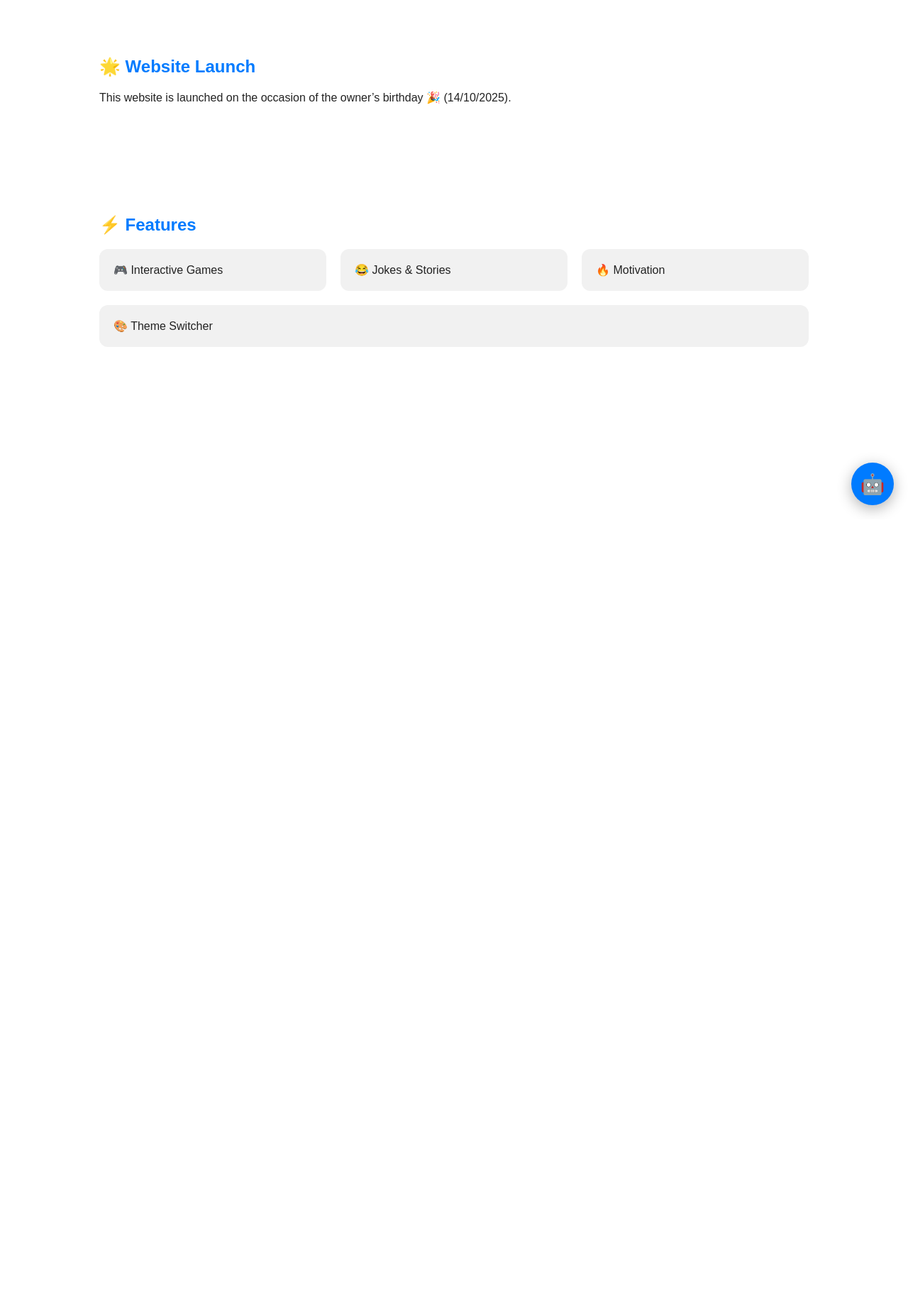
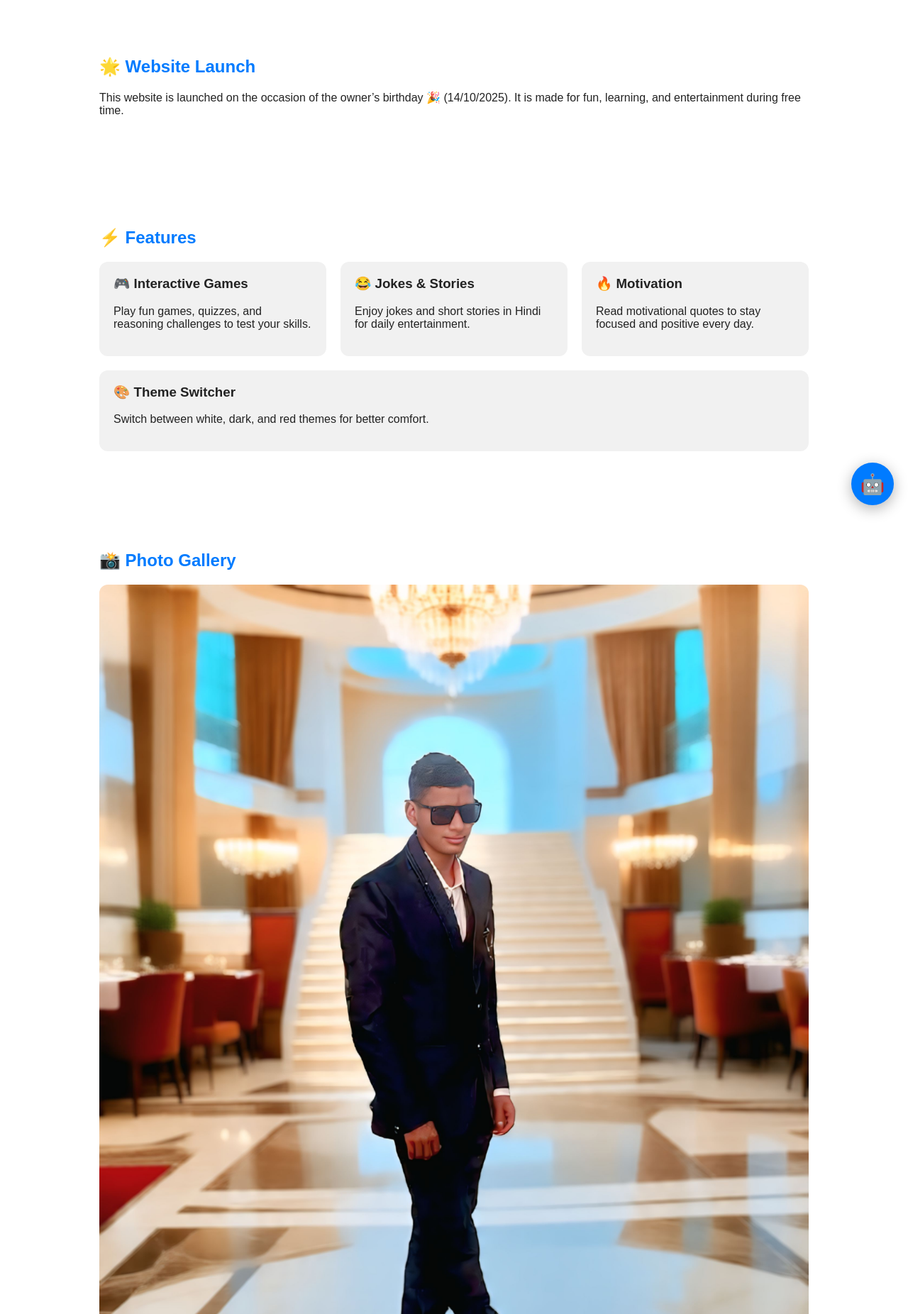
Before and after one commit to sauravraj1410-lab/srwebsite, a Django app: page / in a window 1280 px wide. Shown: the part 68-1920 px from the top of the page at 71% size. Before the commit the page ends 793 px from the top, so only its background shows below. Run offline with Django 5.2, Linux system fonts and the light colour scheme.

Commit message:
Update index.html

```diff
--- a/template/index.html
+++ b/template/index.html
@@ -147,8 +147,10 @@ nav {
 
 .section h2 {
   color: var(--accent-color);
+  margin-bottom: 20px;
 }
 
+/* Features */
 .features {
   display: flex;
   flex-wrap: wrap;
@@ -161,12 +163,29 @@ nav {
   color: #222;
   padding: 20px;
   border-radius: 12px;
+  transition: 0.3s;
+}
+
+.feature-card h3 {
+  margin-top: 0;
 }
 
 .feature-card:hover {
   transform: translateY(-5px);
-  transition: 0.3s;
   box-shadow: 0 8px 20px rgba(0,0,0,0.2);
+}
+
+/* Gallery */
+.gallery {
+  display: flex;
+  flex-wrap: wrap;
+  gap: 20px;
+}
+
+.gallery img {
+  flex: 1 1 280px;
+  max-width: 100%;
+  border-radius: 12px;
 }
 
 /* Bot Button */
@@ -194,7 +213,7 @@ nav {
   .nav-links {
     flex-direction: column;
   }
-  .features {
+  .features, .gallery {
     flex-direction: column;
   }
 }
@@ -236,17 +255,41 @@ nav {
 <!-- About -->
 <div class="section">
   <h2>🌟 Website Launch</h2>
-  <p>This website is launched on the occasion of the owner’s birthday 🎉 (14/10/2025).</p>
+  <p>
+    This website is launched on the occasion of the owner’s birthday 🎉
+    (14/10/2025). It is made for fun, learning, and entertainment during free time.
+  </p>
 </div>
 
 <!-- Features -->
 <div class="section">
   <h2>⚡ Features</h2>
   <div class="features">
-    <div class="feature-card">🎮 Interactive Games</div>
-    <div class="feature-card">😂 Jokes & Stories</div>
-    <div class="feature-card">🔥 Motivation</div>
-    <div class="feature-card">🎨 Theme Switcher</div>
+    <div class="feature-card">
+      <h3>🎮 Interactive Games</h3>
+      <p>Play fun games, quizzes, and reasoning challenges to test your skills.</p>
+    </div>
+    <div class="feature-card">
+      <h3>😂 Jokes & Stories</h3>
+      <p>Enjoy jokes and short stories in Hindi for daily entertainment.</p>
+    </div>
+    <div class="feature-card">
+      <h3>🔥 Motivation</h3>
+      <p>Read motivational quotes to stay focused and positive every day.</p>
+    </div>
+    <div class="feature-card">
+      <h3>🎨 Theme Switcher</h3>
+      <p>Switch between white, dark, and red themes for better comfort.</p>
+    </div>
+  </div>
+</div>
+
+<!-- Gallery (RESTORED) -->
+<div class="section">
+  <h2>📸 Photo Gallery</h2>
+  <div class="gallery">
+    <img src="static/photo.jpg" alt="Gallery Photo 1">
+    <img src="static/group.jpg" alt="Gallery Photo 2">
   </div>
 </div>
 
@@ -265,7 +308,7 @@ window.onload = () => {
 };
 
 function openBot() {
-  window.open("https://indiana1410.onrender.com", "_blank");
+  window.open("https://your-bot-link.com", "_blank");
 }
 </script>
 
```
